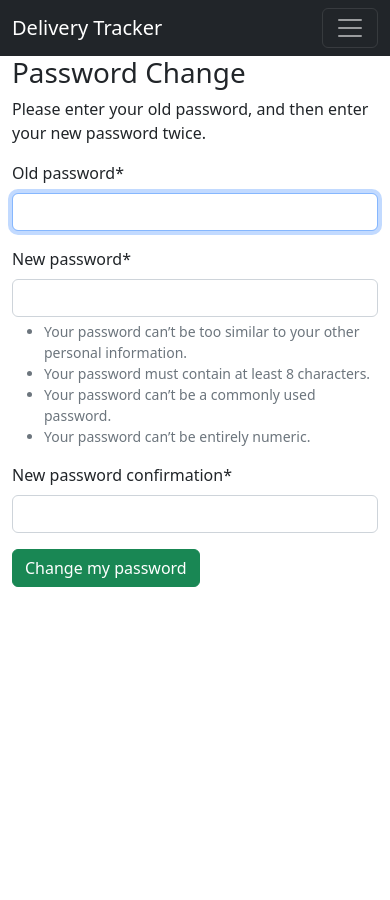
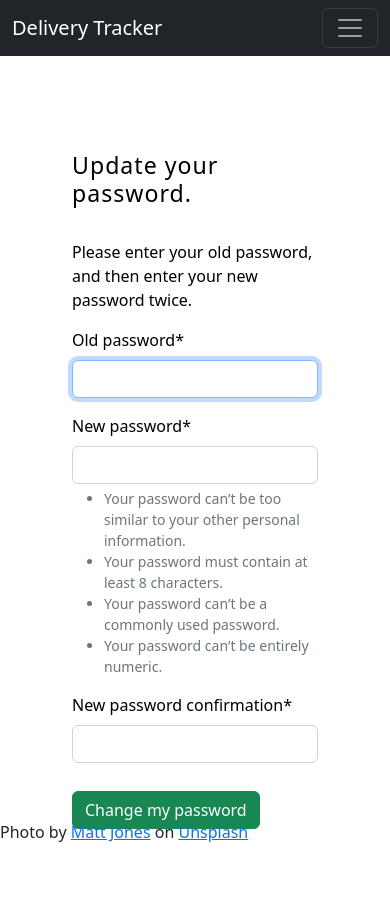
Before and after one commit to waringk/DeliveryTracker, a Django app: page /change_password/ in a window 390 px wide. Before the commit the page ends 587 px from the top, so only its background shows below. Run offline with Django 4.2, Linux system fonts and the light colour scheme; the visitor is signed in with stand-in values (Sample User, id 1); parts of the project's set-up code (start-up, migrations or seed data) failed here and were passed over; some libraries are stand-ins or nearby versions.

Commit message:
Update change password form.

```diff
--- a/apps/tracker/templates/registration/change_password.html
+++ b/apps/tracker/templates/registration/change_password.html
@@ -5,11 +5,47 @@
 {% block title %}Password Change{% endblock %}
 
 {% block content %}
-  {% if user.is_authenticated %}
-    <h1>Password Change</h1>
-    <p>Please enter your old password, and then enter your new password twice.</p>
-    <form method="POST">{% csrf_token %} {{ form|crispy }}
-      <input class="btn btn-success" type="submit" value="Change my password">
-    </form>
-  {% endif %}
+{% if user.is_authenticated %}
+<section class="vh-100">
+    <div class="container-fluid">
+        <div class="row">
+            <div class="col-sm-6 text-black">
+                <div
+                    class="d-flex align-items-center h-custom-2 px-5 ms-xl-4 mt-5 pt-5 pt-xl-0 mt-xl-n5">
+                    <form method="post" style="width: 23rem;">
+                        {% csrf_token %}
+                        <h3 class="fw-normal mb-3 pb-3"
+                            style="letter-spacing: 1px;">Update your
+                            password.</h3>
+
+                        <p>Please enter your old password, and then enter your
+                            new password twice.</p>
+
+                        <div class="form-outline mb-4">
+                            {{ form|crispy }}
+                        </div>
+
+                        <div class="pt-1 mb-4">
+                            <input class="btn btn-success" type="submit"
+                                   value="Change my password">
+                        </div>
+                    </form>
+                </div>
+            </div>
+            <div class="col-sm-6 px-0 d-none d-sm-block">
+                <img
+                    src="https://images.unsplash.com/photo-1444676632488-26a136c45b9b?ixlib=rb-4.0.3&ixid=MnwxMjA3fDB8MHxwaG90by1wYWdlfHx8fGVufDB8fHx8&auto=format&fit=crop&w=1937&q=80"
+                    alt="Login image" class="w-100 vh-100"
+                    style="object-fit: cover; object-position: center;">
+            </div>
+        </div>
+    </div>
+</section>
+<div class="position-absolute bottom-0 start-0">
+    Photo by <a
+    href="https://unsplash.com/@mattrobinjones?utm_source=unsplash&utm_medium=referral&utm_content=creditCopyText">Matt
+    Jones</a> on <a
+    href="https://unsplash.com/?utm_source=unsplash&utm_medium=referral&utm_content=creditCopyText">Unsplash</a>
+</div>
+{% endif %}
 {% endblock %}
```
